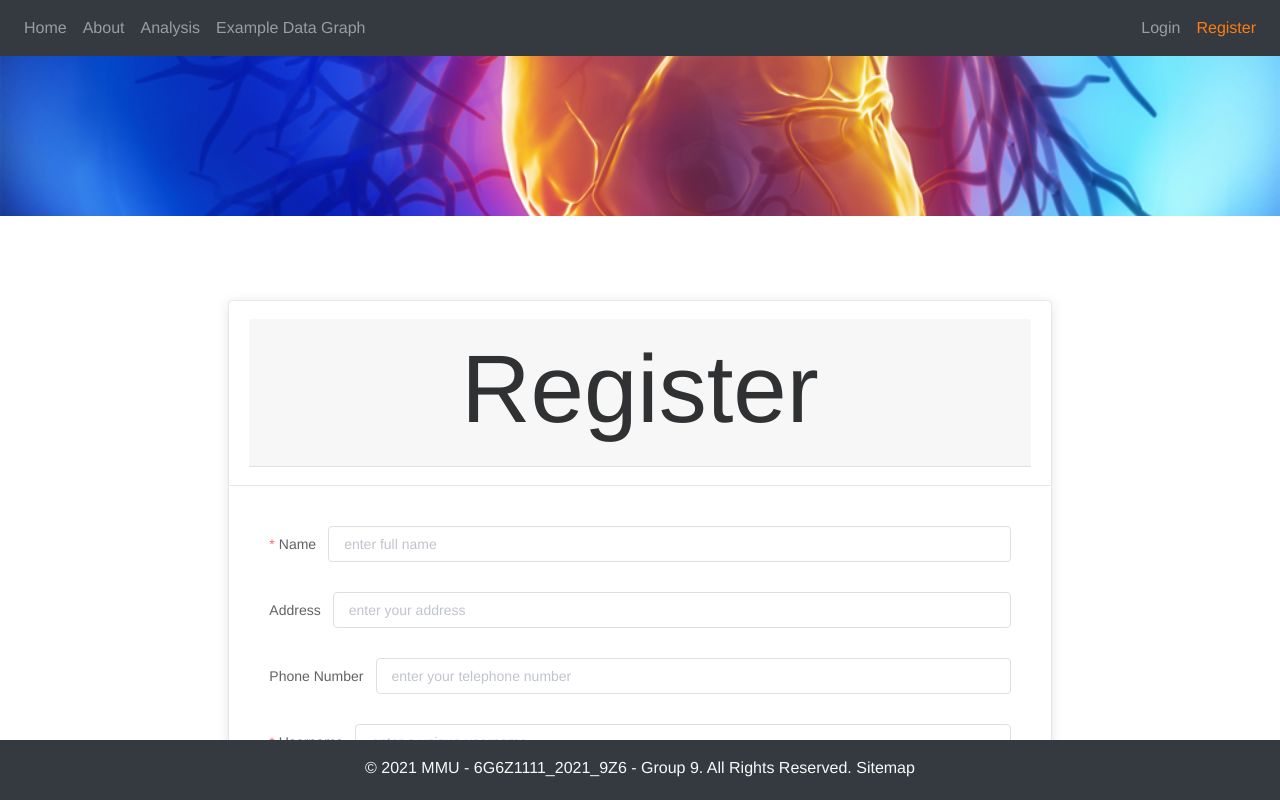
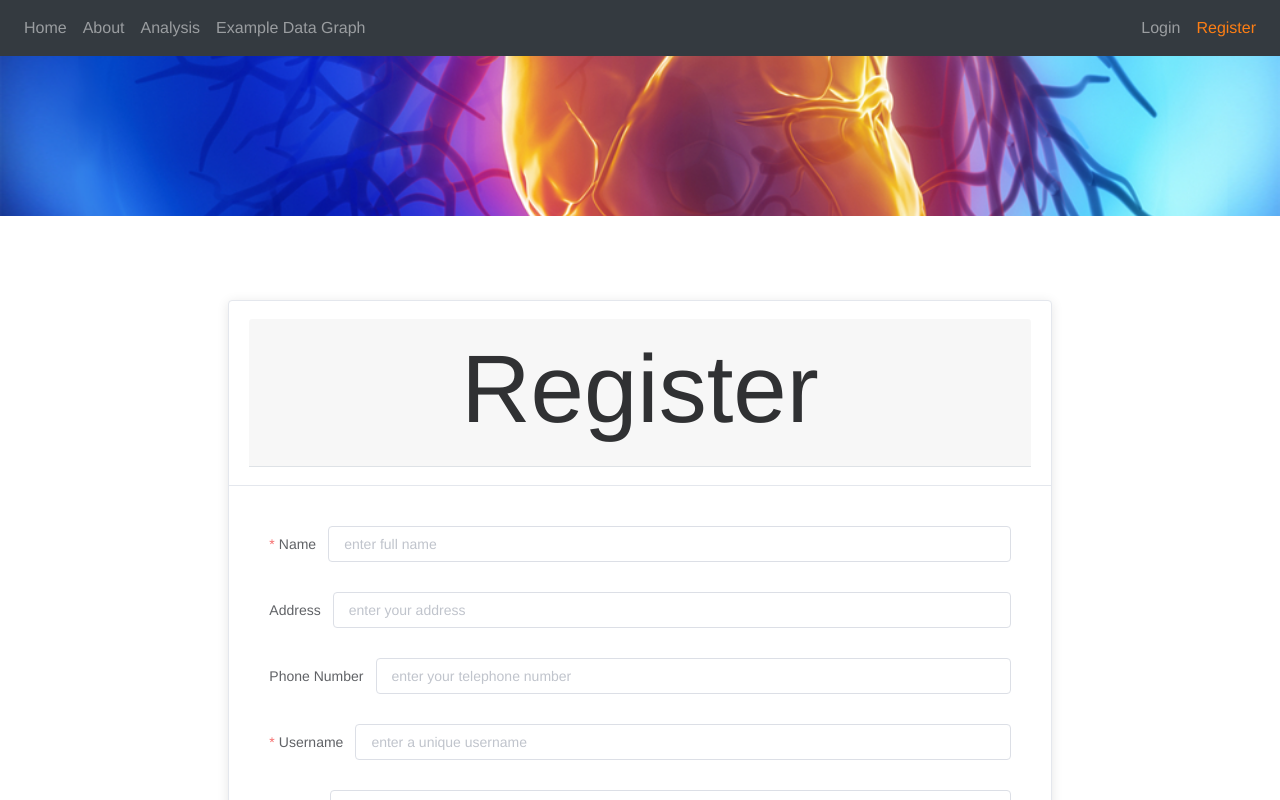
Before and after one commit to Gawain112/Advanced-web-project, a Vue app: page /register in a window 1280 px wide. Shown: the top 800 px of the page. Built offline with nearby package versions, Linux system fonts and the light colour scheme.

Commit message:
Footer relative

```diff
--- a/src/components/Footer.vue
+++ b/src/components/Footer.vue
@@ -19,7 +19,7 @@ export default {
 
 <style scoped>
 .footer-bottom {
-  position: absolute;
+  position: relative;
   width: 100%;
   bottom: 0;
 }
```
Also changed, not shown: src/components/account/RegisterForm.vue (+2 -6 lines).
